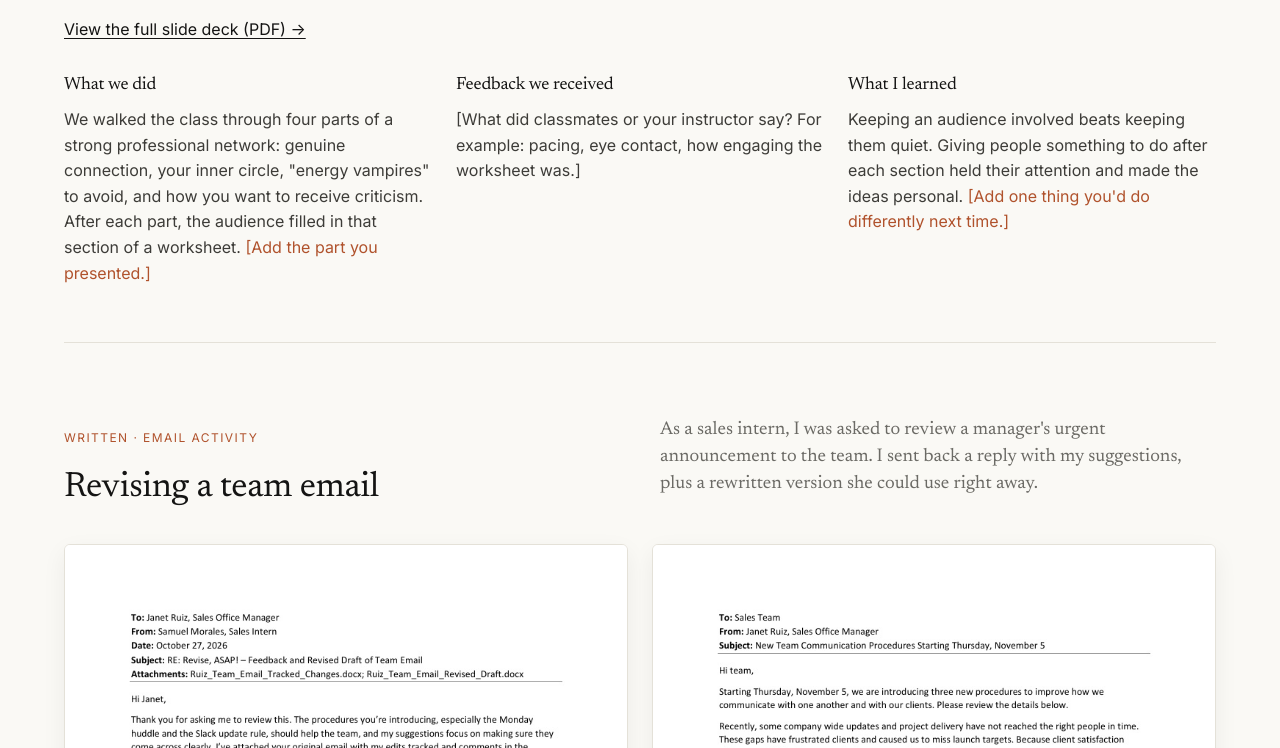
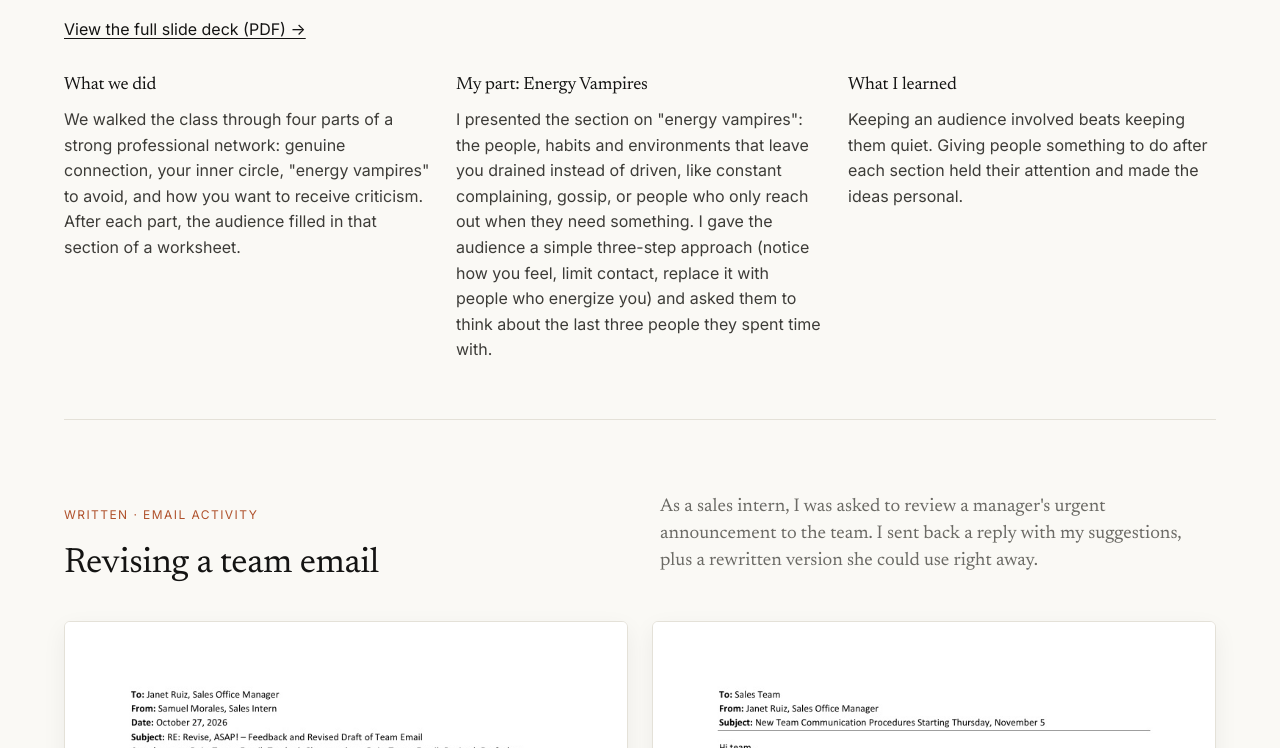
Before and after one commit to SamEmora/SamEmora.github.io, a plain HTML site: page projects.html in a window 1280 px wide. Shown: the part 1032-1780 px from the top of the page. Drawn offline with Linux system fonts and the light colour scheme.

Commit message:
Add Energy Vampires section to reflection; remove feedback placeholders
Co-Authored-By: Claude Opus 5.5 <noreply@anthropic.com>

```diff
--- a/projects.html
+++ b/projects.html
@@ -16,9 +16,9 @@
 <div class="slides"><img src="images/team/slide-1.jpg" alt="Building Your Network, slide 1" loading="lazy"><img src="images/team/slide-2.jpg" alt="Building Your Network, slide 2" loading="lazy"><img src="images/team/slide-3.jpg" alt="Building Your Network, slide 3" loading="lazy"><img src="images/team/slide-4.jpg" alt="Building Your Network, slide 4" loading="lazy"><img src="images/team/slide-5.jpg" alt="Building Your Network, slide 5" loading="lazy"><img src="images/team/slide-6.jpg" alt="Building Your Network, slide 6" loading="lazy"><img src="images/team/slide-7.jpg" alt="Building Your Network, slide 7" loading="lazy"><img src="images/team/slide-8.jpg" alt="Building Your Network, slide 8" loading="lazy"><img src="images/team/slide-9.jpg" alt="Building Your Network, slide 9" loading="lazy"></div>
 <p style="margin-top:8px"><a href="files/team-presentation.pdf" target="_blank" rel="noopener">View the full slide deck (PDF) →</a></p>
 <div class="reflect">
-<div><h3>What we did</h3><p>We walked the class through four parts of a strong professional network: genuine connection, your inner circle, "energy vampires" to avoid, and how you want to receive criticism. After each part, the audience filled in that section of a worksheet. <span class="todo">[Add the part you presented.]</span></p></div>
-<div><h3>Feedback we received</h3><p class="todo">[What did classmates or your instructor say? For example: pacing, eye contact, how engaging the worksheet was.]</p></div>
-<div><h3>What I learned</h3><p>Keeping an audience involved beats keeping them quiet. Giving people something to do after each section held their attention and made the ideas personal. <span class="todo">[Add one thing you'd do differently next time.]</span></p></div>
+<div><h3>What we did</h3><p>We walked the class through four parts of a strong professional network: genuine connection, your inner circle, "energy vampires" to avoid, and how you want to receive criticism. After each part, the audience filled in that section of a worksheet.</p></div>
+<div><h3>My part: Energy Vampires</h3><p>I presented the section on "energy vampires": the people, habits and environments that leave you drained instead of driven, like constant complaining, gossip, or people who only reach out when they need something. I gave the audience a simple three-step approach (notice how you feel, limit contact, replace it with people who energize you) and asked them to think about the last three people they spent time with.</p></div>
+<div><h3>What I learned</h3><p>Keeping an audience involved beats keeping them quiet. Giving people something to do after each section held their attention and made the ideas personal.</p></div>
 </div>
 </section>
 <section class="project">
@@ -30,7 +30,6 @@
 </div>
 <div class="reflect">
 <div><h3>What I did</h3><p>The original email buried three new procedures under a long story, mixed in unrelated topics like parking and the dress code, and had an all-caps subject line. I moved the announcement to the top, kept the email to one topic, softened the tone so it wouldn't read as blaming anyone, made it easy to scan, and flagged two details to confirm before sending.</p></div>
-<div><h3>Feedback I received</h3><p class="todo">[What did classmates or your instructor say about your reply or revision?]</p></div>
 <div><h3>What I learned</h3><p>Good business writing puts the reader first: lead with what's changing and when, cut everything that isn't the main point, and frame feedback to a manager respectfully. Asking clarifying questions before something goes out can save a team from confusion later.</p></div>
 </div>
 </section>
@@ -50,7 +49,7 @@
 <div class="reflect">
 <div><h3>What I tracked</h3><p>Hours, take-home pay and pay per hour for every shift, viewed by month and by year. Lining up the same date range for each year made the comparison fair.</p></div>
 <div><h3>What the data showed</h3><p>My hourly take-home rose about 24% from 2024 to 2025, and I more than doubled my hours. The drop in February 2026 is the short stretch between jobs after I left Mi Cocina. Once I started my new job, my monthly earnings climbed steadily and hit a new high in October.</p></div>
-<div><h3>What I learned</h3><p>Numbers alone don't communicate much. Picking a fair comparison, pulling out two or three key figures, and explaining what caused the ups and downs is what turns data into something a reader understands. <span class="todo">[Add feedback you received.]</span></p></div>
+<div><h3>What I learned</h3><p>Numbers alone don't communicate much. Picking a fair comparison, pulling out two or three key figures, and explaining what caused the ups and downs is what turns data into something a reader understands.</p></div>
 </div>
 </section>
 </main><footer>© 2026 Samuel Morales · Business Communication Portfolio</footer></body></html>
```
